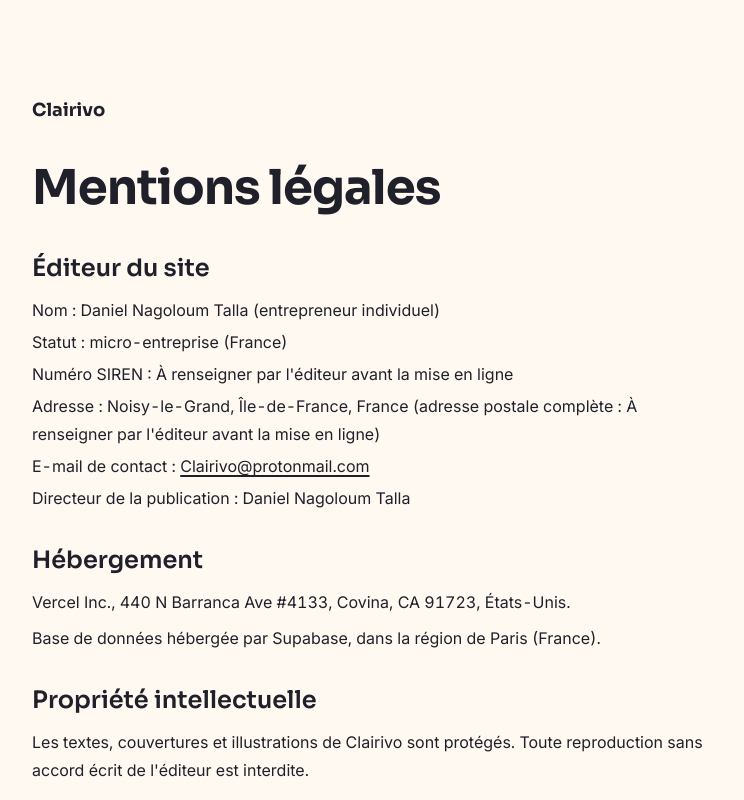
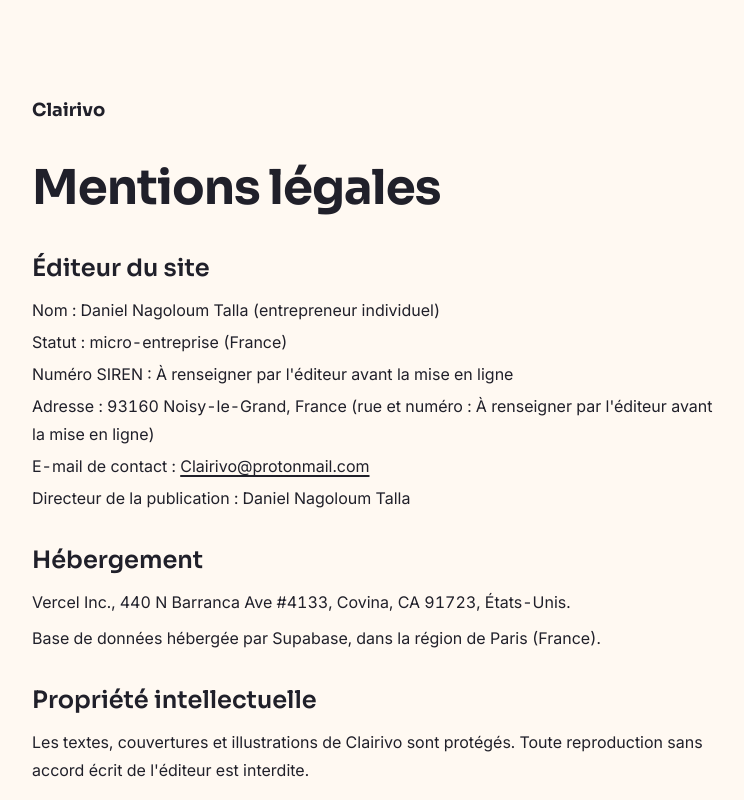
Before and after one commit to nagoloumdaniel/Clairivo, a Next.js app: page /mentions-legales in a window 1280 px wide. Shown: the top 800 px of the page, without its empty margins (264-1008 px from the left). Built offline with nearby package versions, Linux system fonts and the light colour scheme; no server answers.

Commit message:
docs: code postal dans les mentions légales

```diff
--- a/src/app/mentions-legales/page.tsx
+++ b/src/app/mentions-legales/page.tsx
@@ -24,7 +24,7 @@ export default function MentionsLegales() {
               <li>Nom : Daniel Nagoloum Talla (entrepreneur individuel)</li>
               <li>Statut : micro-entreprise (France)</li>
               <li>Numéro SIREN : {aRemplir}</li>
-              <li>Adresse : Noisy-le-Grand, Île-de-France, France (adresse postale complète : {aRemplir})</li>
+              <li>Adresse : 93160 Noisy-le-Grand, France (rue et numéro : {aRemplir})</li>
               <li>E-mail de contact : <a href="mailto:Clairivo@protonmail.com" className="underline underline-offset-4">Clairivo@protonmail.com</a></li>
               <li>Directeur de la publication : Daniel Nagoloum Talla</li>
             </ul>
```
